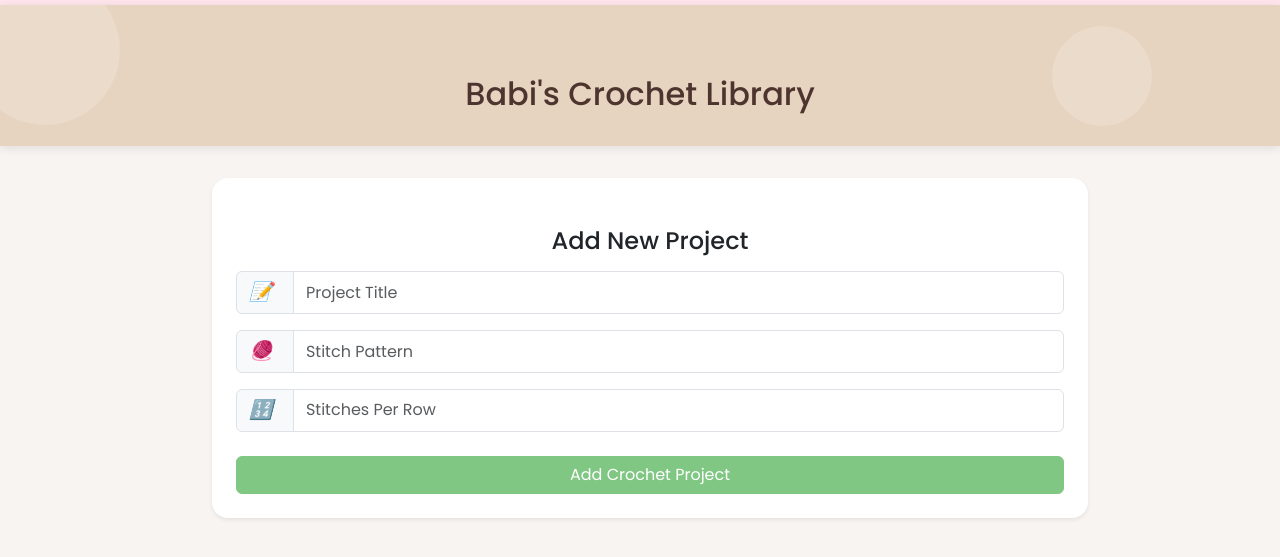
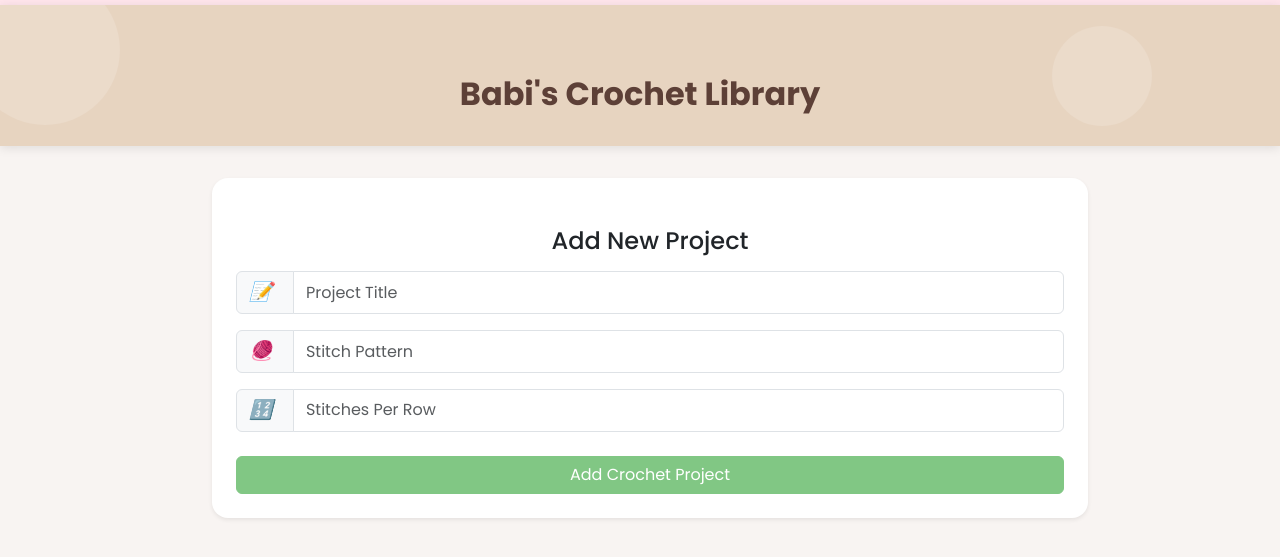
Before and after one commit to Akira1801/website, a plain HTML site: page pages/Crochet.html in a window 1280 px wide. Shown: the part 51-608 px from the top of the page. Drawn offline with nearby package versions, Linux system fonts and the light colour scheme.

Commit message:
Update Crochet.html

```diff
--- a/pages/Crochet.html
+++ b/pages/Crochet.html
@@ -58,6 +58,13 @@
             width: 100%;
             text-align: center;
             z-index: 1;
+            color: #5d4037;
+            font-weight: 700;
+        }
+
+        h2 {
+            color: #5d4037;
+            font-weight: 700;
         }
 
         .container {
```
